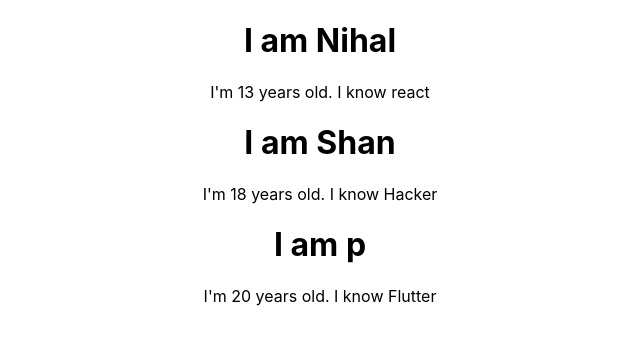
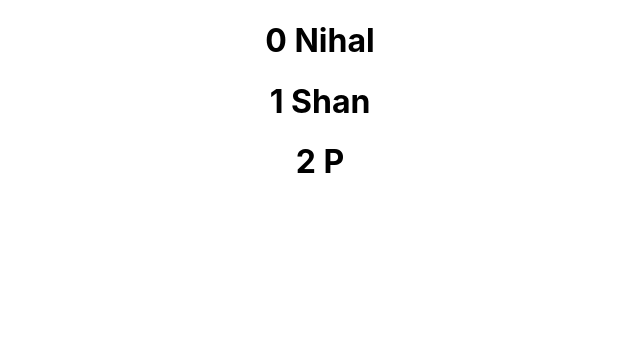
Before and after one commit to nihalshanp/learning-react, a React (Create React App) app: page / in a window 1280 px wide. Shown: the top 344 px of the page, without its empty margins (320-960 px from the left). Built offline with nearby package versions, Linux system fonts and the light colour scheme.

Commit message:
added index as key

```diff
--- a/src/Component/NameList.js
+++ b/src/Component/NameList.js
@@ -4,7 +4,8 @@
 const NameList = props => {
     // let names = ['Nhal', 'shan','p']
     // let name = ['p','Shan','Nihal']
-    // let nameList = name.map(name => <h1>{name}</h1>);
+    // let nameList = name.map(name => <h1>{name}</h1>)
+    const names = ['Nihal', 'Shan', 'P']
     let person = [{
         id: 1,
         name: 'Nihal',
@@ -24,7 +25,7 @@
             skill: 'Flutter'
         },
     ]
-    let personList = person.map(person => <Person key={person.id} person={person}/>)
+    let nameList = names.map((name, index) =><h1 key={index} > {index} {name}</h1>)
     return (
         <div>
     {/*<h1>{names[0]}</h1>
@@ -36,7 +37,7 @@
         }
         <h1>------------</h1>*/}
         {/*{nameList}*/}
-        {personList}
+        {nameList}
         </div>
     )
 }
```
